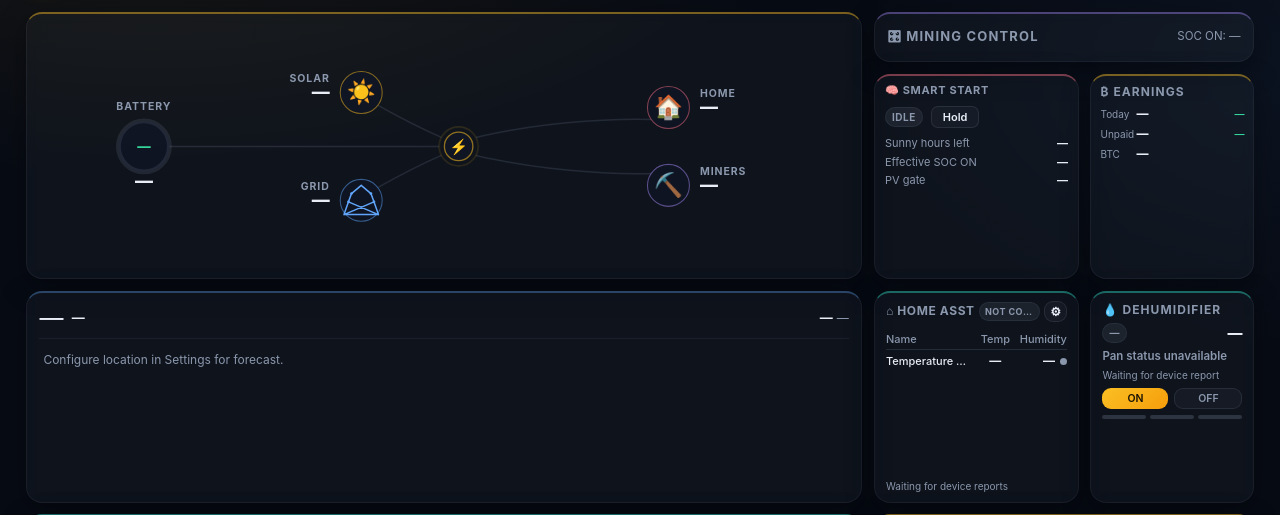
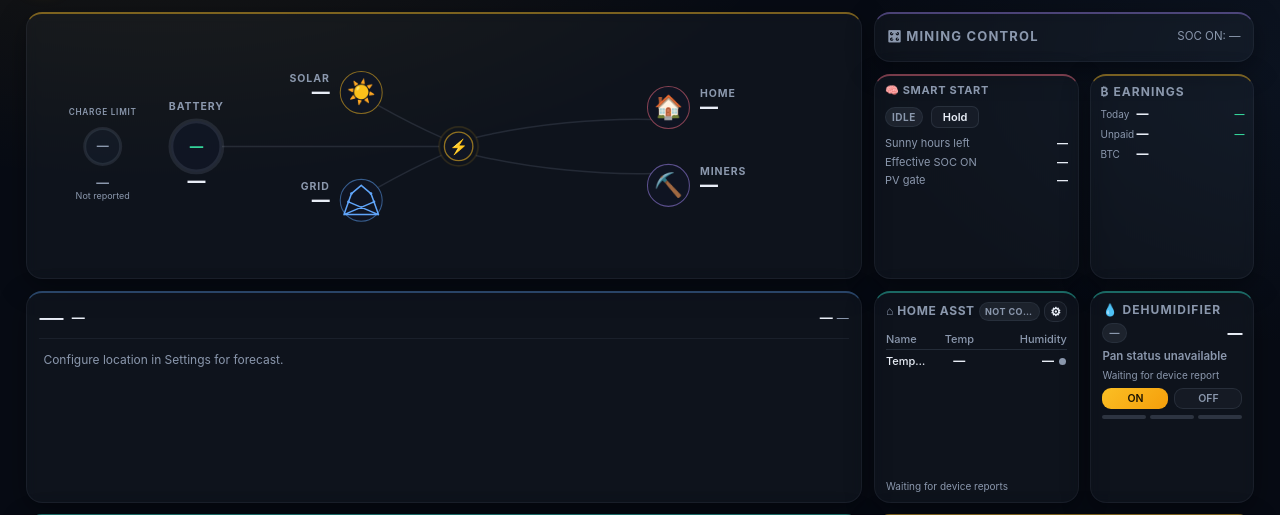
Before and after one commit to ArcherBullseye/ubiquitous-octo-funicular, a Python web app: template archerbullseye-store-solar-miner/templates/index.html in a window 1280 px wide. Shown: the part 53-568 px from the top of the page. Run offline with Jinja, Linux system fonts and the light colour scheme; the template is opened without the code that fills it, so the values that code supplies are empty.

Commit message:
Release Solar Miner v2.7.0: battery charge allowance and dashboard polish

```diff
--- a/archerbullseye-store-solar-miner-v2/app/config.py
+++ b/archerbullseye-store-solar-miner-v2/app/config.py
@@ -55,6 +55,9 @@ SCHEMA: Dict[str, Setting] = {
 
     # ── Solar system ─────────────────────────────────────────────
     "battery_capacity_kwh": Setting(0.0, "float"),
+    # Display reference for this installation: two 7 kW LG RESU16H Prime packs.
+    # This does not change charging settings or control decisions.
+    "battery_charge_reference_kw": Setting(14.0, "float"),
     "pv_peak_kw":           Setting(0.0, "float"),
 
     # ── Power-profile ramp (surplus tracking) ────────────────────
--- a/archerbullseye-store-solar-miner-v2/app/version.py
+++ b/archerbullseye-store-solar-miner-v2/app/version.py
@@ -1 +1 @@
-APP_VERSION = "2.6.1"
+APP_VERSION = "2.7.0"
--- a/archerbullseye-store-solar-miner-v2/app/web/routes.py
+++ b/archerbullseye-store-solar-miner-v2/app/web/routes.py
@@ -41,6 +41,7 @@ def create_blueprint(state: AppState, fleet: MinerFleet) -> Blueprint:
         settings = get_settings()
         tz = state.tz_offset_seconds()
         snapshot["pv_efficiency"] = get_pv_efficiency(local_now(tz).month)
+        snapshot["battery_charge_reference_kw"] = settings["battery_charge_reference_kw"]
         snapshot["pv_peak_kw"] = float(settings.get("pv_peak_kw") or 0.0)
         snapshot["eod_soc_target"] = float(settings.get("eod_soc_target") or 80.0)
         snapshot["eod_soc_target_enabled"] = bool(settings.get("eod_soc_target_enabled", False))
--- a/archerbullseye-store-solar-miner-v2/app/web/static/css/dashboard.css
+++ b/archerbullseye-store-solar-miner-v2/app/web/static/css/dashboard.css
@@ -337,15 +337,16 @@ main {
 
 /* ── Ramp activity (below the forecast) ─────────────────────── */
 #ramp-log-card { display: none; border-top: 2px solid rgba(251, 191, 36, .35); }
-.ramp-log { margin-top: 2px; max-height: 96px; overflow-y: auto; }
+.ramp-log { margin-top: 2px; max-height: 102px; overflow-y: auto; }
 .ramp-log::-webkit-scrollbar { width: 4px; }
 .ramp-log::-webkit-scrollbar-thumb { background: var(--border); border-radius: 2px; }
 .ramp-ev {
-  display: grid; grid-template-columns: 54px 1fr auto; gap: 10px; align-items: baseline;
+  display: grid; grid-template-columns: 72px minmax(0, 1fr) auto; gap: 10px; align-items: baseline;
   padding: 4px 2px; border-bottom: 1px solid var(--border-soft); font-size: 11.5px;
 }
 .ramp-ev:last-child { border-bottom: none; }
-.ramp-ev .rl-time { color: var(--muted); font-variant-numeric: tabular-nums; font-size: 10px; }
+.ramp-ev .rl-time { display: flex; flex-direction: column; line-height: 1.25; white-space: nowrap; color: var(--muted); font-variant-numeric: tabular-nums; font-size: 10px; }
+.ramp-ev .rl-day { color: var(--text); font-size: 10px; }
 .ramp-ev .rl-what { font-weight: 600; white-space: nowrap; overflow: hidden; text-overflow: ellipsis; }
 .ramp-ev .rl-why { color: var(--muted); font-size: 10px; white-space: nowrap; font-variant-numeric: tabular-nums; }
 .ramp-ev .rl-dry { color: var(--amber); font-size: 9px; font-weight: 800; letter-spacing: .05em; }
@@ -490,11 +491,12 @@ main {
 .home-readings thead th { color: var(--muted); font-size: 11px; font-weight: 500; border-bottom: 1px solid var(--border-soft); }
 .home-readings thead th:nth-child(2) { width: 2.95rem; }
 .home-readings th:nth-child(2), .home-readings td:nth-child(2) { text-align: center; }
-.home-readings thead th:nth-child(3) { width: 3rem; }
+.home-readings thead th:nth-child(3) { width: 5.25rem; }
 .home-readings tbody th { overflow: hidden; text-overflow: ellipsis; font-size: 11px; font-weight: 500; }
 .home-readings td { color: var(--text); font-size: 12px; font-weight: 700; }
-.home-humidity-reading { display: inline-flex; align-items: center; gap: 5px; }
-.home-freshness { width: 7px; height: 7px; border-radius: 50%; background: var(--muted); }
+.home-humidity-reading { display: flex; align-items: center; justify-content: flex-end; gap: 5px; min-width: 0; padding-right: 1px; }
+.home-humidity-reading > .num { min-width: 0; overflow: hidden; text-overflow: ellipsis; }
+.home-freshness { flex: 0 0 7px; width: 7px; height: 7px; border-radius: 50%; background: var(--muted); }
 .home-freshness[data-state="fresh"] { background: var(--green); }
 .home-freshness[data-state="stale"] { background: var(--amber); }
 .home-readings .stale-reading { color: var(--muted); }
@@ -550,3 +552,17 @@ main {
   .chart-wrap { min-height: 0; max-height: none; }
   .chart-wrap canvas { position: absolute; inset: 0; width: 100% !important; height: 100% !important; }
 }
+
+/* Smaller companion dial; same viewBox and dashboard height. */
+.allowance-caption { font-size: 11px; font-weight: 600; letter-spacing: 1px; fill: var(--muted); }
+.allowance-track { fill: rgba(96,165,250,.035); stroke: rgba(148,163,184,.14); stroke-width: 4; }
+.allowance-ring { fill: none; stroke: var(--blue); stroke-width: 4; stroke-linecap: round; transition: stroke-dashoffset .6s ease, stroke .4s ease; }
+.allowance-percent { font-size: 16px; font-weight: 700; fill: var(--blue); }
+.allowance-value { font-size: 17px; font-weight: 650; fill: var(--text); }
+.allowance-detail { font-size: 12px; fill: var(--muted); }
+#battery-allowance[data-state="blocked"] .allowance-percent { fill: var(--amber); }
+#battery-allowance[data-state="stale"] .allowance-percent,
+#battery-allowance[data-state="stale"] .allowance-value,
+#battery-allowance[data-state="unknown"] .allowance-percent,
+#battery-allowance[data-state="unknown"] .allowance-value { fill: var(--muted); }
+@media (prefers-reduced-motion: reduce) { .allowance-ring { transition: none; } }
--- a/archerbullseye-store-solar-miner-v2/app/web/static/js/dashboard.js
+++ b/archerbullseye-store-solar-miner-v2/app/web/static/js/dashboard.js
@@ -77,6 +77,43 @@ function updateFlow(r, s, minersKw) {
   el('fv-miner').textContent = fmt(mw);
   el('fs-miner').textContent = minersKw || '';
   setFlow('fl-miner', mw > MIN, false);              // hub → miners
+}
+
+// BMS allowance is distinct from actual charging and from inverter AC rating.
+function batteryAllowanceView(readings, referenceKw, now = Date.now()) {
+  const a = readings?.battery_charge_allowance;
+  const amps = a?.current_a, watts = a?.estimated_power_w;
+  const known = typeof amps === 'number' && Number.isFinite(amps) && amps >= 0;
+  const powerKnown = typeof watts === 'number' && Number.isFinite(watts) && watts >= 0;
+  const age = now - Date.parse(a?.reported_at);
+  const fresh = known && a.online === true && Number.isFinite(age) && age >= -60000 && age <= 600000;
+  const reference = Number.isFinite(referenceKw) && referenceKw > 0 ? referenceKw * 1000 : 0;
+  const ratio = powerKnown && reference > 0 ? Math.max(0,Math.min(1,watts/reference)) : null;
+  const state = !known ? 'unknown' : !fresh ? 'stale' : amps === 0 ? 'blocked' : ratio != null && ratio < .98 ? 'reduced' : 'available';
+  const value = powerKnown ? '≈ '+(watts/1000).toFixed(2)+' kW' : known ? amps.toFixed(1)+' A' : '—';
+  const percent = ratio == null ? '' : Math.round(ratio*100)+'% of '+(reference/1000).toFixed(1)+' kW';
+  const status = state === 'unknown' ? 'Not reported' : state === 'stale' ? 'Last report · stale' : state === 'blocked' ? 'Zero charge allowance' : percent || 'Reported allowance';
+  const allowance = fresh ? (ratio ?? 0) : 0;
+  const detail = 'BMS charge allowance: '+value+(known ? ' ('+amps.toFixed(1)+' A)' : '')+'. '+status+
+    '. Blue ring: reported allowance as a share of the normal reference. The main battery reading shows actual charging or discharging. '+
+    'Power is estimated from BMS current limit × battery voltage. Solar availability, battery ratings and inverter settings may further limit charging. '+
+    'The reason for a reduced allowance is not reported; temperature fields are not verified. '+
+    (a?.reported_at ? 'SolisCloud report: '+a.reported_at : 'No report timestamp.');
+  return {state,value,status,percent: ratio == null ? '—' : Math.round(ratio*100)+'%',
+    reference: reference > 0 ? 'of '+(reference/1000).toFixed(1)+' kW' : known ? amps.toFixed(1)+' A' : 'Not reported',allowance,detail};
+}
+let batteryAllowanceSnapshot = null;
+function updateBatteryAllowance(snapshot) {
+  if (snapshot !== undefined) batteryAllowanceSnapshot = snapshot;
+  const s = batteryAllowanceSnapshot || {};
+  const v = batteryAllowanceView(s.readings, s.battery_charge_reference_kw);
+  el('battery-allowance').dataset.state = v.state;
+  el('battery-allowance').setAttribute('aria-label',v.detail);
+  el('battery-allowance-title').textContent = v.detail;
+  el('battery-allowance-value').textContent = v.value;
+  el('battery-allowance-status').textContent = v.state === 'stale' ? 'Last report · stale' : v.state === 'unknown' ? 'Not reported' : v.state === 'blocked' ? 'Zero allowance' : v.reference;
+  el('battery-allowance-percent').textContent = v.percent;
+  el('battery-allowance-ring').setAttribute('stroke-dashoffset',String(100*(1-v.allowance)));
 }
 
 // ── SOC ring (battery node in the flow diagram) ────────────────
@@ -305,6 +342,7 @@ async function refresh() {
       banner.classList.remove('visible');
     }
 
+    updateBatteryAllowance(s);
     const r = s.readings;
     if (r) {
       updateSocRing(r.soc);
@@ -595,12 +633,16 @@ async function loadRampLog() {
       return;
     }
     box.innerHTML = evs.map(e => {
-      const t = new Date(e.ts).toLocaleTimeString([], { hour: '2-digit', minute: '2-digit' });
+      const date = new Date(e.ts), valid = e.ts != null && Number.isFinite(date.getTime());
+      const day = valid ? date.toLocaleDateString('en-US', { month: '2-digit', day: '2-digit' }) : 'Unknown date';
+      const t = valid ? date.toLocaleTimeString([], { hour: '2-digit', minute: '2-digit' }) : '—';
+      const full = valid ? date.toLocaleString([], { year: 'numeric', month: 'long', day: 'numeric', hour: '2-digit', minute: '2-digit', timeZoneName: 'short' }) : 'Unknown event time';
+      const stamp = valid ? ` datetime="${date.toISOString()}"` : '';
       const hw = e.headroom_w || 0;
       const why = `SOC ${(e.soc || 0).toFixed(0)}% · `
         + (hw >= 0 ? `surplus +${(hw / 1000).toFixed(1)} kW` : `deficit ${(hw / 1000).toFixed(1)} kW`);
       const dry = e.armed ? '' : ' <span class="rl-dry">DRY</span>';
-      return `<div class="ramp-ev"><span class="rl-time">${t}</span>`
+      return `<div class="ramp-ev"><time class="rl-time"${stamp} title="${full}"><span class="rl-day">${day}</span><span>${t}</span></time>`
            + `<span class="rl-what">${e.detail}${dry}</span>`
            + `<span class="rl-why">${why}</span></div>`;
     }).join('');
@@ -971,7 +1013,7 @@ el('eff-month-select').addEventListener('change', function () {
 setInterval(() => { refresh(); loadHistory(); loadDailySats(); loadMinerProfiles(); }, 30000);
 window.addEventListener('load', () => { refresh(); loadHistory(); loadDailySats(); loadMinerProfiles(); });
 // Keep the received age accurate even when a status request fails.
-setInterval(() => updateHomeReceived(), 1000);
+setInterval(() => { updateHomeReceived(); updateBatteryAllowance(); }, 1000);
 
 
 function updateHomeReceived(stamp = el('home-updated').dataset.receivedAt) {
--- a/archerbullseye-store-solar-miner-v2/app/web/templates/index.html
+++ b/archerbullseye-store-solar-miner-v2/app/web/templates/index.html
@@ -36,13 +36,13 @@
       <svg viewBox="0 0 1080 240" preserveAspectRatio="xMidYMid meet" aria-label="Live energy flow">
         <!-- static tracks -->
         <path id="tr-solar" class="flow-path" d="M 450 64 C 475 78, 500 92, 537 108"/>
-        <path id="tr-batt"  class="flow-path" d="M 174 120 L 534 120"/>
+        <path id="tr-batt"  class="flow-path" d="M 244 120 L 534 120"/>
         <path id="tr-grid"  class="flow-path" d="M 537 132 C 500 148, 475 162, 450 176"/>
         <path id="tr-home"  class="flow-path" d="M 583 108 C 660 90, 750 82, 820 84"/>
         <path id="tr-miner" class="flow-path" d="M 583 132 C 660 150, 750 158, 820 156"/>
         <!-- animated overlays (direction: toward hub by default, .rev = away) -->
         <path id="fl-solar" class="flow-anim" style="color:#fbbf24;stroke:#fbbf24;" d="M 450 64 C 475 78, 500 92, 537 108"/>
-        <path id="fl-batt"  class="flow-anim" style="color:#34d399;stroke:#34d399;" d="M 174 120 L 534 120"/>
+        <path id="fl-batt"  class="flow-anim" style="color:#34d399;stroke:#34d399;" d="M 244 120 L 534 120"/>
         <path id="fl-grid"  class="flow-anim" style="color:#60a5fa;stroke:#60a5fa;" d="M 537 132 C 500 148, 475 162, 450 176"/>
         <path id="fl-home"  class="flow-anim" style="color:#fb7185;stroke:#fb7185;" d="M 583 108 C 660 90, 750 82, 820 84"/>
         <path id="fl-miner" class="flow-anim" style="color:#a78bfa;stroke:#a78bfa;" d="M 583 132 C 660 150, 750 158, 820 156"/>
@@ -64,7 +64,7 @@
         </g>
 
         <!-- Battery node (left) — the SOC ring gauge lives here -->
-        <g data-flow-node="battery">
+        <g data-flow-node="battery" transform="translate(70,0)">
           <circle class="flow-node-bg" cx="140" cy="120" r="34" stroke="transparent"/>
           <circle cx="140" cy="120" r="34" fill="none" stroke="rgba(148,163,184,.14)" stroke-width="6.5"/>
           <circle id="soc-ring" cx="140" cy="120" r="34" fill="none" stroke="#34d399" stroke-width="6.5"
@@ -74,6 +74,18 @@
           <text class="flow-cap" x="140" y="72" text-anchor="middle">Battery</text>
           <text class="flow-val num" id="fv-batt" x="140" y="174" text-anchor="middle">—</text>
           <text class="flow-sub" id="fs-batt" x="140" y="190" text-anchor="middle"></text>
+        </g>
+
+        <!-- Smaller companion dial for the BMS allowance, separate from SOC. -->
+        <g id="battery-allowance" role="img" aria-label="Battery charge allowance unavailable" data-state="unknown">
+          <title id="battery-allowance-title">Waiting for BMS charge allowance</title>
+          <text class="allowance-caption" x="85" y="78" text-anchor="middle">CHARGE LIMIT</text>
+          <circle class="allowance-track" cx="85" cy="120" r="24"/>
+          <circle class="allowance-ring" id="battery-allowance-ring" cx="85" cy="120" r="24" pathLength="100"
+                  stroke-dasharray="100 100" stroke-dashoffset="100" transform="rotate(-90 85 120)"/>
+          <text class="allowance-percent num" id="battery-allowance-percent" x="85" y="125" text-anchor="middle">—</text>
+          <text class="allowance-value num" id="battery-allowance-value" x="85" y="174" text-anchor="middle">—</text>
+          <text class="allowance-detail" id="battery-allowance-status" x="85" y="190" text-anchor="middle">Not reported</text>
         </g>
 
         <!-- Grid node (lower-left of hub, below the battery line) -->
@@ -341,6 +353,11 @@
             <label>Battery Capacity (kWh)</label>
             <input type="number" id="s-battery_capacity_kwh" step="0.1" min="0" placeholder="e.g. 10.0" />
             <div class="form-hint">Total usable battery capacity — used to estimate charge time.</div>
+          </div>
+          <div class="form-group">
+            <label>Normal battery charge allowance (kW)</label>
+            <input type="number" id="s-battery_charge_reference_kw" step="0.1" min="0" />
+            <div class="form-hint">Dashboard comparison only. Two LG RESU16H Prime packs are rated at 14 kW combined (7 kW each). Set 0 to hide the comparison. The BMS allowance is not a guarantee of achievable charge power; solar and inverter limits also apply.</div>
           </div>
           <div class="form-group">
             <label>PV Peak Power (kW)</label>
```
Also changed, not shown: archerbullseye-store-solar-miner-v2/app/clients/solis.py (+40 -0 lines), archerbullseye-store-solar-miner-v2/umbrel-app.yml (+7 -1 lines), archerbullseye-store-solar-miner-v2/README.md.
